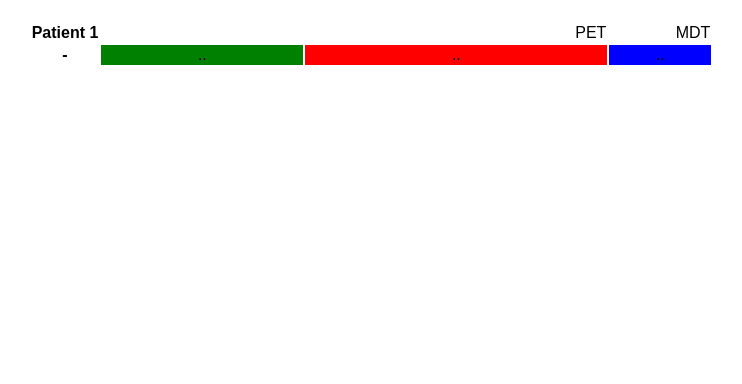
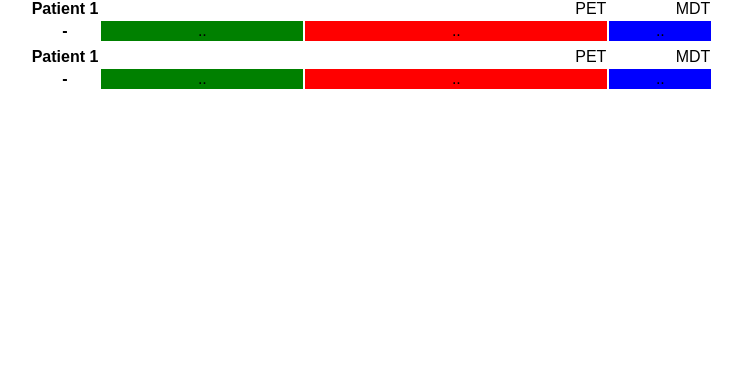
Before and after one commit to nigeldodd/pwaw3, a plain HTML site: page index.html in a window 1280 px wide. Shown: the part 416-800 px from the top of the page, without its empty margins (269-1011 px from the left). Drawn offline with Linux system fonts and the light colour scheme.

Commit message:
nested tables

```diff
--- a/index.html
+++ b/index.html
@@ -11,6 +11,24 @@
 <body class="fullscreen">
   <div class="container">
      <h1 class="title">clinical staging</h1>
+     <table>
+      <tr>
+      <table border="0" summary="">
+      <tr align= "right">
+          <th>Patient 1</th>
+          <td CT</td>
+          <td>PET</td>
+          <td>MDT</td>
+      </tr>
+      <tr>
+          <th>-</th>
+          <td class="grn" style="width: 200px">..</td>
+          <td class="red" style="width: 300px">..</td>
+          <td class="blu" style="width: 100px">..</td>
+      </tr>
+     </tr>
+     <tr>
+    </table>
        <table border="0" summary="">
       <tr align= "right">
           <th>Patient 1</th>
@@ -25,6 +43,8 @@
           <td class="blu" style="width: 100px">..</td>
       </tr>
     </table>
+   </tr>
+  </table>
   </div>
   <script src="js/main.js"></script>
 </body>
```
Lines whose indentation alone changed are shown as unchanged.
